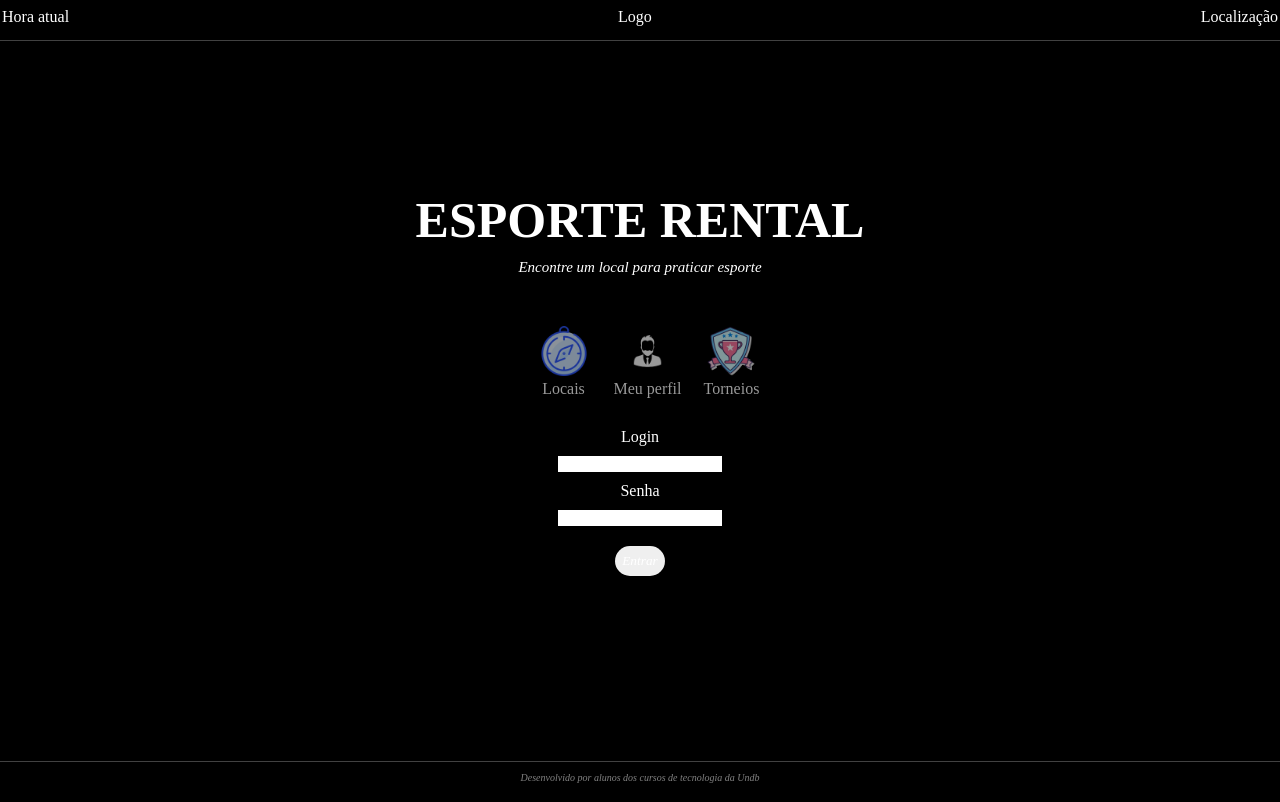
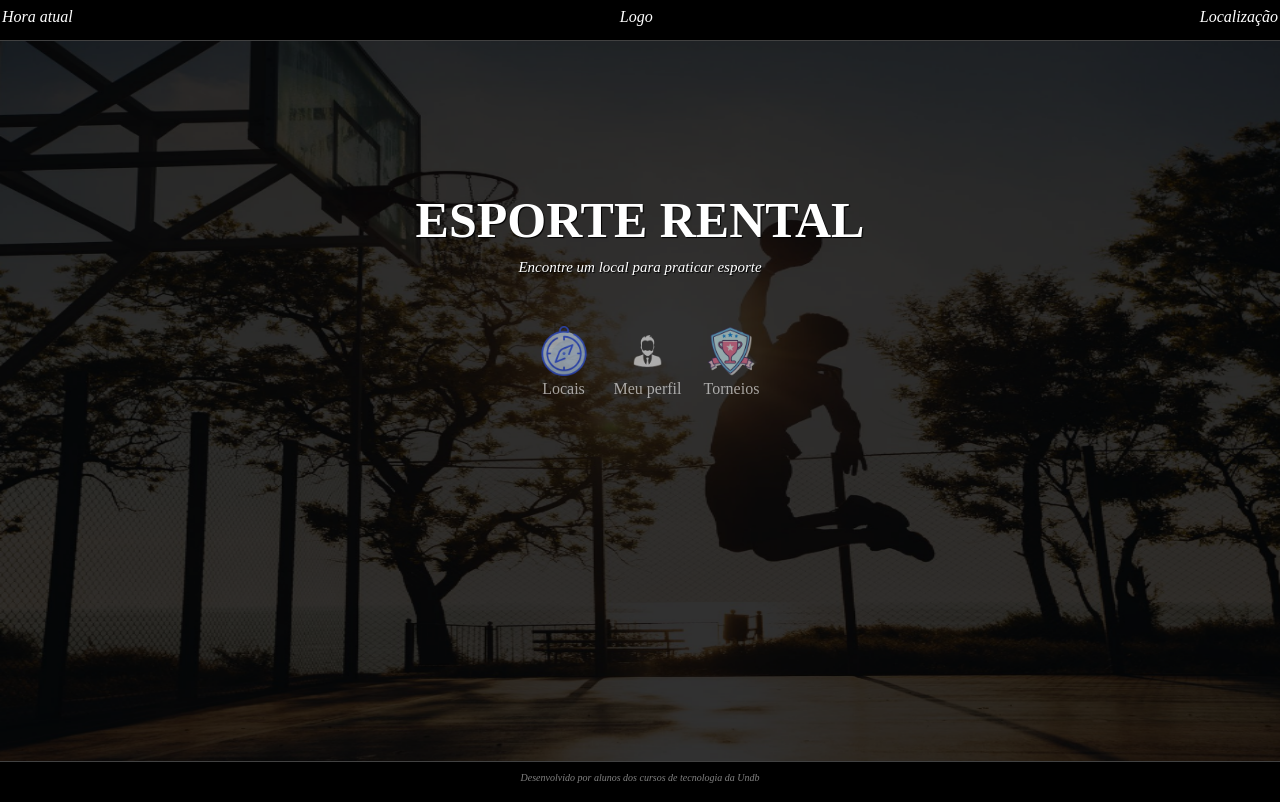
Before and after one commit to Dev-DanyVazquez69/PROGRAMA-O-ORIENTADA-A-OBJETO--UNDB, a plain HTML site: page index.html in a window 1280 px wide. Drawn offline with Linux system fonts and the light colour scheme; a web font is replaced by a local one.

Commit message:
teste fundo

```diff
--- a/style.css
+++ b/style.css
@@ -25,6 +25,7 @@ header {
 }
 header div {
   padding-top: 6px;
+  font-style: italic;
 }
 header p{
   /* border: 1px solid white; */
@@ -52,8 +53,8 @@ footer p {
 }
 
 main {
-  background:black;
-  /* background: url(imagens/fundo\ main\ 2.png); */
+  /* background:black; */
+  background: url(imagens/fundo\ main\ 2.png);
   background-repeat: no-repeat;
   background-size: 100% 100%;
   height: 90vh;
@@ -107,7 +108,7 @@ img{
 #aparece {
 
   margin-top: 20px;
-  display: flex;
+  display: none;
   padding: 10px;
   justify-content: center;
   align-items: center;
```
